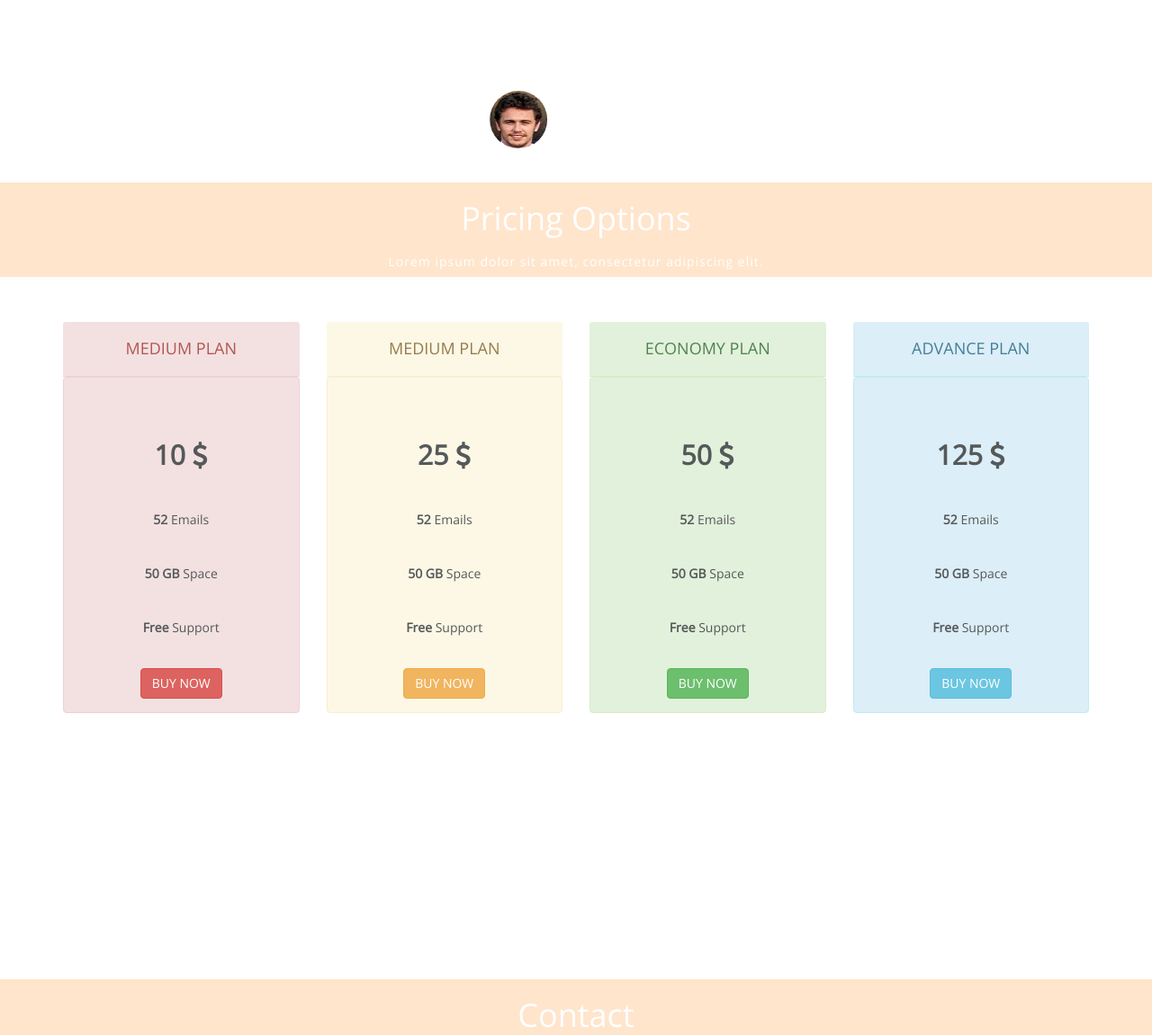
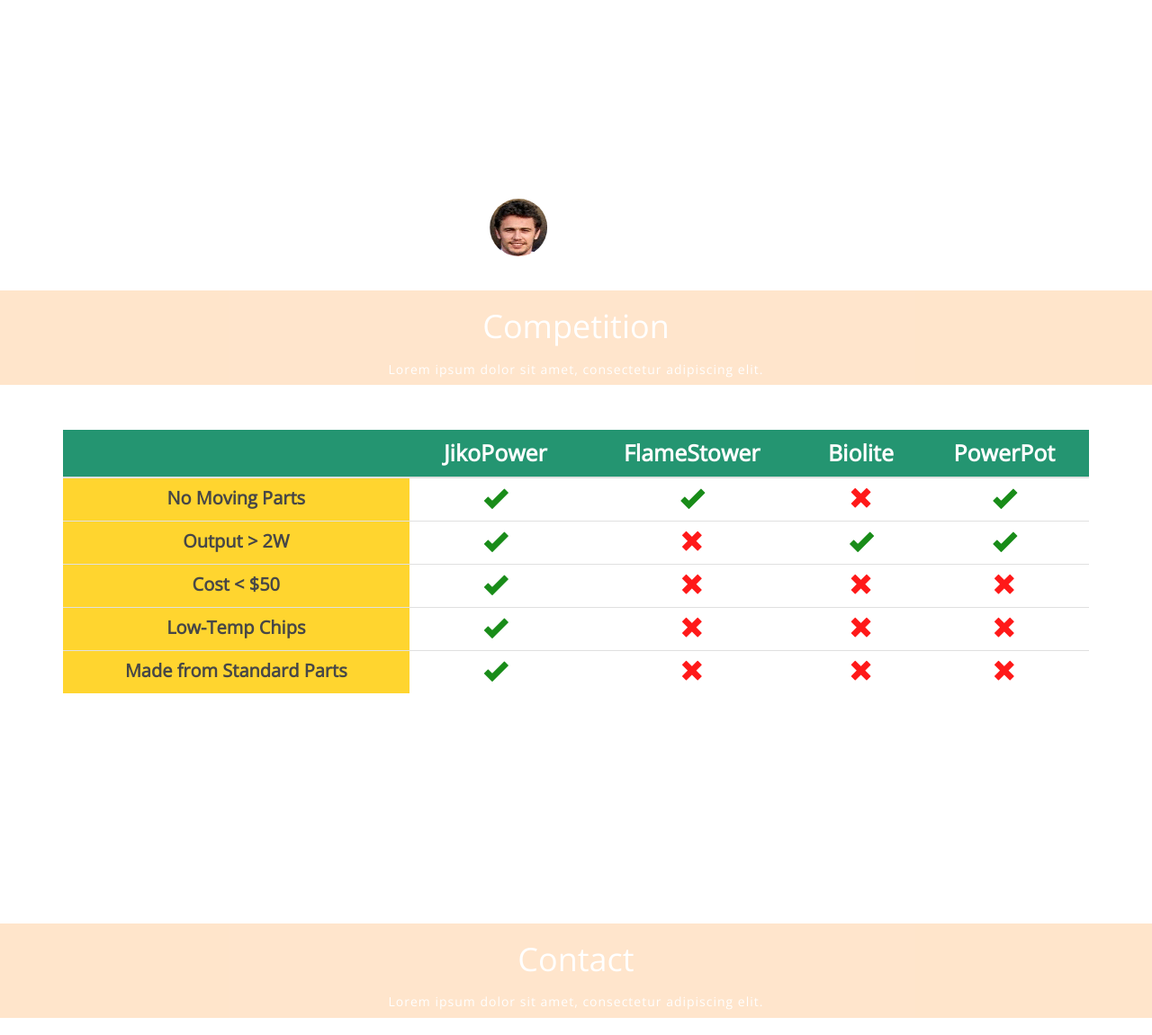
Before and after one commit to thingcubed/jikopower, a website: page views/index.html in a window 1280 px wide. Shown: the part 1565-2716 px from the top of the page at 90% size. Drawn offline with nearby package versions, Linux system fonts and the light colour scheme; files that its build step writes are made by us from their sources; files whose address does not match are found by name.

Commit message:
add compeition column

```diff
--- a/app.js
+++ b/app.js
@@ -7,7 +7,7 @@
 
 var routes = require('./routes/index');
 var users = require('./routes/users');
-
+var spec = require('./routes/spec');
 var app = express();
 
 var debug = require('debug')('jikopower:server');
@@ -34,6 +34,8 @@
 
 app.use('/', routes);
 app.use('/users', users);
+app.use('/spec', spec);
+app.use('/views', express.static(__dirname + '/views'));
 
 // catch 404 and forward to error handler
 app.use(function(req, res, next) {
--- /dev/null
+++ b/public/js/app.js
@@ -0,0 +1,3 @@
+angular.module('myApp', []).controller('userCtrl', function($scope) {
+
+})
--- a/public/stylesheets/style.css
+++ b/public/stylesheets/style.css
@@ -100,7 +100,7 @@
 }
 
 
- .navbar-inverse, .head-btn-one, .scl, #footer {
+ .navbar-inverse, .head-btn-one, .scl, #footer,{
 background-color: #D59330;
 }
 /*=======================================
@@ -114,8 +114,8 @@
 }
 
 #home {
-    padding-top:130px;
-    padding-bottom:200px;
+    padding-top:200px;
+    padding-bottom:250px;
     color:#fff;
 }
 .head-main {
@@ -317,3 +317,33 @@
 .contenthover {
     padding:  5% 20px 0 20px;
 }
+
+thead {
+    font-weight: bold;
+    font-size: 25px;
+}
+
+.table th, .table td {
+    text-align: center;
+}
+
+.table th {
+    background-color: rgb(13, 138, 98);
+    color: white;
+    margin-top: 10px !important;
+}
+
+.td-left {
+    background-color: rgb(255, 209, 25);
+    font-weight: bold;
+    font-size: 20px;
+}
+
+.glyphicon-ok {
+    font-size: 20pt;
+    color: green;
+}
+.glyphicon-remove {
+    font-size: 20pt;
+    color: red;
+}
--- a/views/index.html
+++ b/views/index.html
@@ -31,7 +31,8 @@
       <script src="https://oss.maxcdn.com/libs/respond.js/1.3.0/respond.min.js"></script>
     <![endif]-->
 </head>
-<body >
+<body>
+
      <div class="navbar navbar-inverse navbar-fixed-top scrollclass" >
         <div class="container">
             <div class="navbar-header">
@@ -45,7 +46,7 @@
             <div class="navbar-collapse collapse">
                 <ul class="nav navbar-nav navbar-right">
                     <li><a href="#home">HOME</a></li>
-                     <li><a href="#about">ABOUT</a></li>
+                     <li><a href="#team">TEAM</a></li>
                     <li><a href="#clients-testimonial">TESTIMONIALS</a></li>
                     <li><a href="#pricing">PRICING</a></li>
                     <li><a href="#contact">CONTACT</a></li>
@@ -65,14 +66,14 @@
             <div class="col-md-12">
                 <span class="head-main">POWERING DEVICES. EMPOWERING PEOPLE</span>
                 <h3 class="head-last">A personal power generator that turns excess heat from cook fires into electricity for homes across Africa and the world.</h3>
-                <a href="#about" class="btn btn-primary btn-lg ">Project Spec</a>
+                <a href="/spec" class="btn btn-primary btn-lg ">Project Spec</a>
             </div>
         </div>
     </div>
     <!--END HOME SECTION-->
 
     <!--ABOUT SECTION-->
-    <section class="for-full-back color-bg-one" id="about">
+    <section class="for-full-back color-bg-one" id="team">
         <div class="container">
             <div class="row text-center">
                 <div class="col-md-8 col-md-offset-2 ">
@@ -266,7 +267,7 @@
         <div class="container">
             <div class="row text-center">
                 <div class="col-md-8 col-md-offset-2 ">
-                    <h1>Pricing Options</h1>
+                    <h1>Competition</h1>
 
                 </div>
                 <div class="row text-center">
@@ -280,87 +281,61 @@
             </div>
         </div>
     </section>
+
     <section id="price-sec" class="for-full-back color-white">
         <div class="container">
-            <div class="row text-center g-pad-bottom">
 
-
-                   <div class="col-md-3 col-sm-3 col-xs-6">
-                        <div class="panel-danger">
-                            <div class="panel-heading">
-                             <h4>MEDIUM PLAN</h4>
-                            </div>
-                            <div class="alert alert-danger">
-
-                               <ul class="plan">
-                                   <li class="price"><strong>10</strong> <i class="fa fa-dollar"></i></li>
-                            <li><strong>52</strong> Emails</li>
-                            <li><strong>50 GB</strong> Space</li>
-                            <li><strong>Free</strong> Support</li>
-                           </ul>
-                                <a href="#" class="btn btn-danger ">BUY NOW</a>
-                            </div>
-
-                        </div>
-                    </div>
-                <div class="col-md-3 col-sm-3 col-xs-6">
-                        <div class="panel-warning">
-                            <div class="panel-heading">
-                             <h4>MEDIUM PLAN</h4>
-                            </div>
-                            <div class="alert alert-warning">
-
-                               <ul class="plan">
-                                   <li class="price"><strong>25</strong> <i class="fa fa-dollar"></i></li>
-                            <li><strong>52</strong> Emails</li>
-                            <li><strong>50 GB</strong> Space</li>
-                            <li><strong>Free</strong> Support</li>
-                           </ul>
-                                 <a href="#" class="btn btn-warning ">BUY NOW</a>
-                            </div>
-
-                        </div>
-                    </div>
-                <div class="col-md-3 col-sm-3 col-xs-6 ">
-                        <div class="panel-success">
-                            <div class="panel-heading">
-                             <h4>ECONOMY PLAN</h4>
-                            </div>
-                            <div class="alert alert-success">
-
-                               <ul class="plan">
-                                   <li class="price"><strong>50</strong> <i class="fa fa-dollar"></i></li>
-                            <li><strong>52</strong> Emails</li>
-                            <li><strong>50 GB</strong> Space</li>
-                            <li><strong>Free</strong> Support</li>
-                           </ul>
-                                 <a href="#" class="btn btn-success ">BUY NOW</a>
-                            </div>
-
-                        </div>
-                    </div>
-                <div class="col-md-3 col-sm-3 col-xs-6">
-                        <div class="panel-info ">
-                            <div class="panel-heading">
-                             <h4>ADVANCE PLAN</h4>
-                            </div>
-                            <div class=" alert alert-info">
-
-                               <ul class="plan">
-                                   <li class="price"><strong>125</strong> <i class="fa fa-dollar"></i></li>
-                            <li><strong>52</strong> Emails</li>
-                            <li><strong>50 GB</strong> Space</li>
-                            <li><strong>Free</strong> Support</li>
-                           </ul>
-                                 <a href="#" class="btn btn-info ">BUY NOW</a>
-                            </div>
-
-                        </div>
-                    </div>
-
-
-            </div>
-
+               <div class="table-responsive">
+                  <table class="table">
+                    <thead>
+                      <tr>
+                        <th></th>
+                        <th>JikoPower</th>
+                        <th>FlameStower</th>
+                        <th>Biolite</th>
+                        <th>PowerPot</th>
+                      </tr>
+                    </thead>
+                    <tbody>
+                      <tr>
+                        <td class="td-left">No Moving Parts</td>
+                        <td> <span class="glyphicon glyphicon-ok"></span></td>
+                        <td><span class="glyphicon glyphicon-ok"></span></td>
+                        <td><span class="glyphicon glyphicon-remove"></span></td>
+                        <td><span class="glyphicon glyphicon-ok"></span></td>
+                      </tr>
+                      <tr>
+                        <td class="td-left">Output > 2W</td>
+                        <td><span class="glyphicon glyphicon-ok"></span></td>
+                        <td><span class="glyphicon glyphicon-remove"></td>
+                        <td><span class="glyphicon glyphicon-ok"></span></td>
+                        <td><span class="glyphicon glyphicon-ok"></span></td>
+                      </tr>
+                      <tr>
+                        <td class="td-left">Cost < $50</td>
+                        <td><span class="glyphicon glyphicon-ok"></span></td>
+                        <td><span class="glyphicon glyphicon-remove"></td>
+                        <td><span class="glyphicon glyphicon-remove"></td>
+                        <td><span class="glyphicon glyphicon-remove"></td>
+                      </tr>
+                      <tr>
+                        <td class="td-left">Low-Temp Chips</td>
+                        <td><span class="glyphicon glyphicon-ok"></span></td>
+                        <td><span class="glyphicon glyphicon-remove"></td>
+                        <td><span class="glyphicon glyphicon-remove"></td>
+                        <td><span class="glyphicon glyphicon-remove"></td>
+                      </tr>
+                      <tr>
+                        <td class="td-left">Made from Standard Parts</td>
+                        <td><span class="glyphicon glyphicon-ok"></span></td>
+                        <td><span class="glyphicon glyphicon-remove"></td>
+                        <td><span class="glyphicon glyphicon-remove"></td>
+                        <td><span class="glyphicon glyphicon-remove"></td>
+                      </tr>
+                    </tbody>
+                  </table>
+                  </div>
+                </div>
 
         </div>
     </section>
@@ -453,7 +428,7 @@
                     </form>
                      <div id="add">
                          <br />
-                                                New Your City, USA
+                                                Seattle, WA, USA
                          <br />
                          Call: + 123-00-89-00
                         <br />
@@ -486,13 +461,14 @@
     <!--END SOCIAL SECTION-->
     <!--FOOTER SECTION -->
     <div class="for-full-back" id="footer">
-        2014 www.yourdomain.com | All Right Reserved | by: <a href="http://binarytheme.com" target="_blank" style="color:#fff" >www.binarytheme.com</a>
+        2015 www.jikopowerinc.com | All Right Reserved | website made by: <a href="http://liukanghui.xyz" target="_blank" style="color:#fff" >Kanghui Liu</a>
 
     </div>
     <!-- END FOOTER SECTION -->
 
     <!-- JAVASCRIPT FILES PLACED AT THE BOTTOM TO REDUCE THE LOADING TIME  -->
     <!-- CORE JQUERY  -->
+    <script type="text/javascript" src="js/app.js"></script>
     <script src="plugins/jquery-1.10.2.js"></script>
     <!-- BOOTSTRAP CORE SCRIPT   -->
     <script src="https://maxcdn.bootstrapcdn.com/bootstrap/3.3.5/js/bootstrap.min.js" integrity="sha256-Sk3nkD6mLTMOF0EOpNtsIry+s1CsaqQC1rVLTAy+0yc= sha512-K1qjQ+NcF2TYO/eI3M6v8EiNYZfA95pQumfvcVrTHtwQVDG+aHRqLi/ETn2uB+1JqwYqVG3LIvdm9lj6imS/pQ==" crossorigin="anonymous"></script>
```
Also changed, not shown: routes/spec.js (added, +9 -0 lines), views/navigation.html (added, +24 -0 lines), views/spec.html (added), 1 other file.
